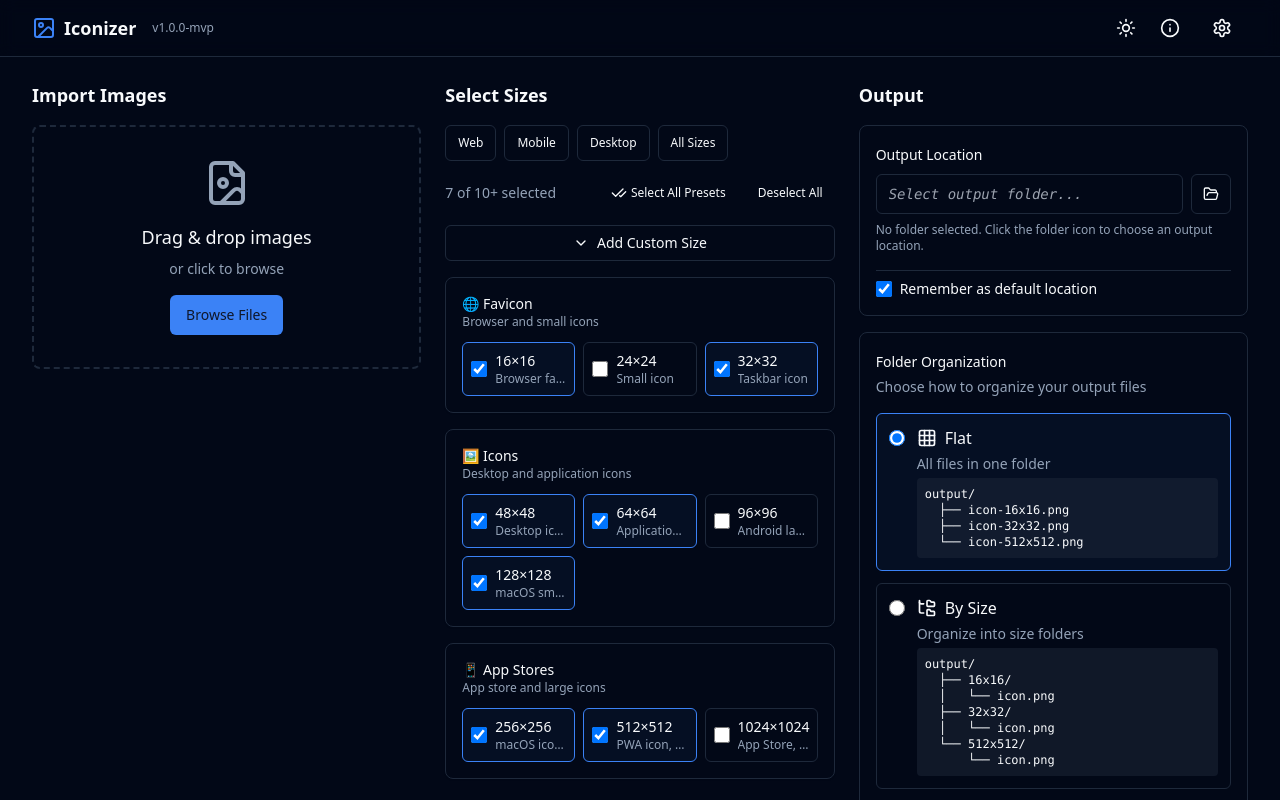
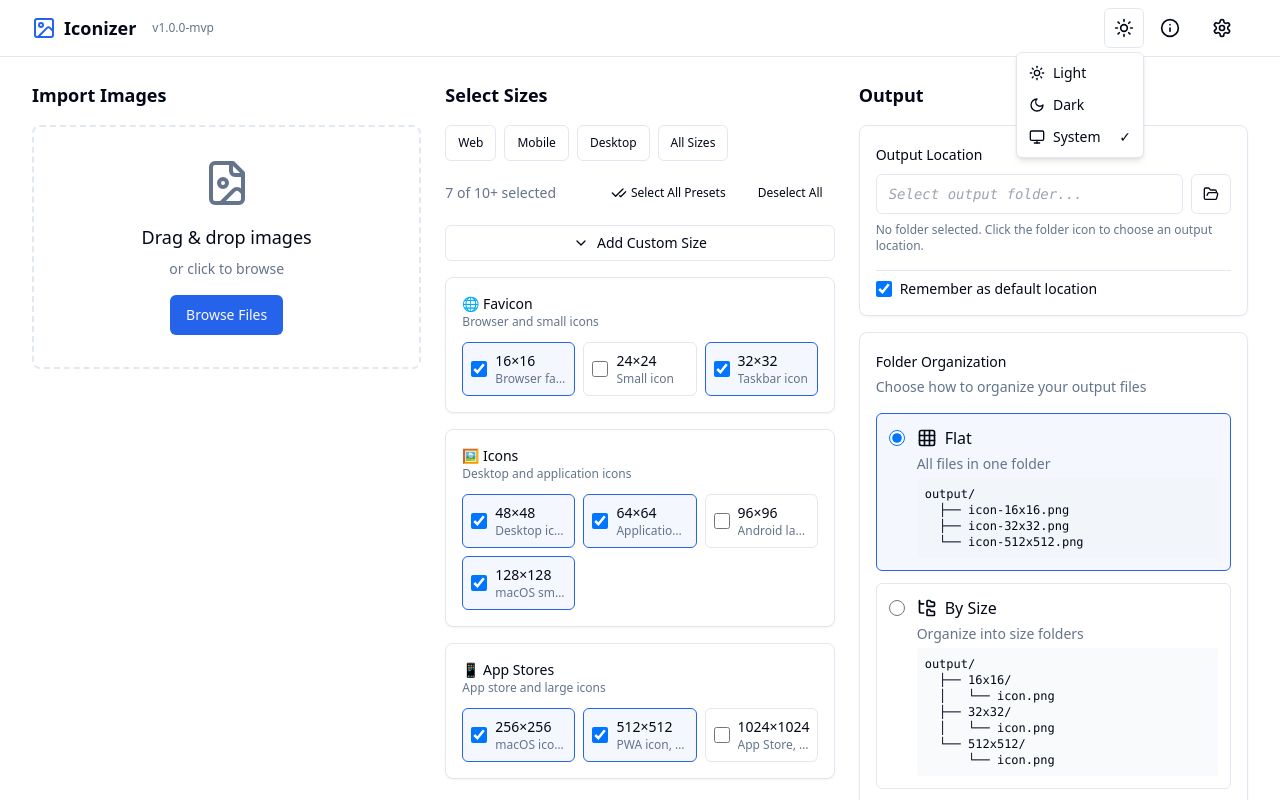
Before and after one commit to Dream-Pixels-Forge/iconizer, a React (Vite) app: page / in a window 1280 px wide. Both pictures are taken after a click on the button 1126 px from the left and 28 px from the top of the page. Shown: the top 800 px of the page. Built offline with nearby package versions, Linux system fonts and the light colour scheme.

Commit message:
feat: add enhanced theme system with dropdown toggle (Milestone 7)

```diff
--- a/package.json
+++ b/package.json
@@ -23,6 +23,7 @@
     "prepare": "husky"
   },
   "dependencies": {
+    "@radix-ui/react-dropdown-menu": "^2.1.16",
     "@tauri-apps/api": "^2.0.0",
     "@tauri-apps/plugin-dialog": "^2.0.0",
     "@tauri-apps/plugin-fs": "^2.0.0",
--- a/src/App.tsx
+++ b/src/App.tsx
@@ -1,15 +1,14 @@
 import { useState } from 'react';
-import { Moon, Sun, Image as ImageIcon, Settings, Info } from 'lucide-react';
+import { Image as ImageIcon, Settings, Info } from 'lucide-react';
 import DropZone from './components/import/DropZone';
 import SizeSelector from './components/configure/SizeSelector';
 import FormatSelector from './components/configure/FormatSelector';
 import PresetConfigurations from './components/configure/PresetConfigurations';
 import OutputPanel from './components/output/OutputPanel';
 import SettingsPanel from './components/settings/SettingsPanel';
-import { useTheme } from './hooks/useTheme';
+import ThemeToggle from './components/ui/ThemeToggle';
 
 function App() {
-  const { theme, setTheme } = useTheme();
   const [showSettings, setShowSettings] = useState(false);
   const [showAbout, setShowAbout] = useState(false);
 
@@ -25,13 +24,7 @@ function App() {
           </div>
 
           <div className="flex items-center gap-2">
-            <button
-              onClick={() => setTheme(theme === 'dark' ? 'light' : 'dark')}
-              className="inline-flex h-9 w-9 items-center justify-center rounded-md text-sm font-medium transition-colors hover:bg-accent hover:text-accent-foreground"
-              aria-label="Toggle theme"
-            >
-              {theme === 'dark' ? <Sun className="h-5 w-5" /> : <Moon className="h-5 w-5" />}
-            </button>
+            <ThemeToggle />
 
             <button
               onClick={() => setShowAbout(true)}
--- /dev/null
+++ b/src/components/ui/ThemeToggle.tsx
@@ -0,0 +1,54 @@
+import { Moon, Sun, Monitor } from 'lucide-react';
+import { useSettingsStore } from '../../stores/settingsStore';
+import { Button } from '../ui/button';
+import {
+  DropdownMenu,
+  DropdownMenuContent,
+  DropdownMenuItem,
+  DropdownMenuTrigger,
+} from '../ui/dropdown-menu';
+import { cn } from '../../lib/utils';
+
+interface ThemeToggleProps {
+  className?: string;
+}
+
+/**
+ * ThemeToggle component - Quick theme selection dropdown
+ */
+export default function ThemeToggle({ className }: ThemeToggleProps) {
+  const { theme: storedTheme, setTheme } = useSettingsStore();
+
+  return (
+    <DropdownMenu>
+      <DropdownMenuTrigger asChild>
+        <Button
+          variant="outline"
+          size="icon"
+          className={cn('relative', className)}
+          aria-label="Toggle theme"
+        >
+          <Sun className="h-5 w-5 rotate-0 scale-100 transition-all dark:-rotate-90 dark:scale-0" />
+          <Moon className="absolute h-5 w-5 rotate-90 scale-0 transition-all dark:rotate-0 dark:scale-100" />
+        </Button>
+      </DropdownMenuTrigger>
+      <DropdownMenuContent align="end">
+        <DropdownMenuItem onClick={() => setTheme('light')}>
+          <Sun className="mr-2 h-4 w-4" />
+          <span>Light</span>
+          {storedTheme === 'light' && <span className="ml-auto">✓</span>}
+        </DropdownMenuItem>
+        <DropdownMenuItem onClick={() => setTheme('dark')}>
+          <Moon className="mr-2 h-4 w-4" />
+          <span>Dark</span>
+          {storedTheme === 'dark' && <span className="ml-auto">✓</span>}
+        </DropdownMenuItem>
+        <DropdownMenuItem onClick={() => setTheme('system')}>
+          <Monitor className="mr-2 h-4 w-4" />
+          <span>System</span>
+          {storedTheme === 'system' && <span className="ml-auto">✓</span>}
+        </DropdownMenuItem>
+      </DropdownMenuContent>
+    </DropdownMenu>
+  );
+}
--- /dev/null
+++ b/src/components/ui/dropdown-menu.tsx
@@ -0,0 +1,185 @@
+import * as React from 'react';
+import * as DropdownMenuPrimitive from '@radix-ui/react-dropdown-menu';
+import { Check, ChevronRight, Circle } from 'lucide-react';
+
+import { cn } from '../../lib/utils';
+
+const DropdownMenu = DropdownMenuPrimitive.Root;
+
+const DropdownMenuTrigger = DropdownMenuPrimitive.Trigger;
+
+const DropdownMenuGroup = DropdownMenuPrimitive.Group;
+
+const DropdownMenuPortal = DropdownMenuPrimitive.Portal;
+
+const DropdownMenuSub = DropdownMenuPrimitive.Sub;
+
+const DropdownMenuRadioGroup = DropdownMenuPrimitive.RadioGroup;
+
+const DropdownMenuSubTrigger = React.forwardRef<
+  React.ElementRef<typeof DropdownMenuPrimitive.SubTrigger>,
+  React.ComponentPropsWithoutRef<typeof DropdownMenuPrimitive.SubTrigger> & {
+    inset?: boolean;
+  }
+>(({ className, inset, children, ...props }, ref) => (
+  <DropdownMenuPrimitive.SubTrigger
+    ref={ref}
+    className={cn(
+      'flex cursor-default select-none items-center rounded-sm px-2 py-1.5 text-sm outline-none focus:bg-accent data-[state=open]:bg-accent',
+      inset && 'pl-8',
+      className
+    )}
+    {...props}
+  >
+    {children}
+    <ChevronRight className="ml-auto h-4 w-4" />
+  </DropdownMenuPrimitive.SubTrigger>
+));
+DropdownMenuSubTrigger.displayName = DropdownMenuPrimitive.SubTrigger.displayName;
+
+const DropdownMenuSubContent = React.forwardRef<
+  React.ElementRef<typeof DropdownMenuPrimitive.SubContent>,
+  React.ComponentPropsWithoutRef<typeof DropdownMenuPrimitive.SubContent>
+>(({ className, ...props }, ref) => (
+  <DropdownMenuPrimitive.SubContent
+    ref={ref}
+    className={cn(
+      'z-50 min-w-[8rem] overflow-hidden rounded-md border bg-popover p-1 text-popover-foreground shadow-lg data-[state=open]:animate-in data-[state=closed]:animate-out data-[state=closed]:fade-out-0 data-[state=open]:fade-in-0 data-[state=closed]:zoom-out-95 data-[state=open]:zoom-in-95 data-[side=bottom]:slide-in-from-top-2 data-[side=left]:slide-in-from-right-2 data-[side=right]:slide-in-from-left-2 data-[side=top]:slide-in-from-bottom-2',
+      className
+    )}
+    {...props}
+  />
+));
+DropdownMenuSubContent.displayName = DropdownMenuPrimitive.SubContent.displayName;
+
+const DropdownMenuContent = React.forwardRef<
+  React.ElementRef<typeof DropdownMenuPrimitive.Content>,
+  React.ComponentPropsWithoutRef<typeof DropdownMenuPrimitive.Content>
+>(({ className, sideOffset = 4, ...props }, ref) => (
+  <DropdownMenuPrimitive.Portal>
+    <DropdownMenuPrimitive.Content
+      ref={ref}
+      sideOffset={sideOffset}
+      className={cn(
+        'z-50 min-w-[8rem] overflow-hidden rounded-md border bg-popover p-1 text-popover-foreground shadow-md data-[state=open]:animate-in data-[state=closed]:animate-out data-[state=closed]:fade-out-0 data-[state=open]:fade-in-0 data-[state=closed]:zoom-out-95 data-[state=open]:zoom-in-95 data-[side=bottom]:slide-in-from-top-2 data-[side=left]:slide-in-from-right-2 data-[side=right]:slide-in-from-left-2 data-[side=top]:slide-in-from-bottom-2',
+        className
+      )}
+      {...props}
+    />
+  </DropdownMenuPrimitive.Portal>
+));
+DropdownMenuContent.displayName = DropdownMenuPrimitive.Content.displayName;
+
+const DropdownMenuItem = React.forwardRef<
+  React.ElementRef<typeof DropdownMenuPrimitive.Item>,
+  React.ComponentPropsWithoutRef<typeof DropdownMenuPrimitive.Item> & {
+    inset?: boolean;
+  }
+>(({ className, inset, ...props }, ref) => (
+  <DropdownMenuPrimitive.Item
+    ref={ref}
+    className={cn(
+      'relative flex cursor-default select-none items-center rounded-sm px-2 py-1.5 text-sm outline-none transition-colors focus:bg-accent focus:text-accent-foreground data-[disabled]:pointer-events-none data-[disabled]:opacity-50',
+      inset && 'pl-8',
+      className
+    )}
+    {...props}
+  />
+));
+DropdownMenuItem.displayName = DropdownMenuPrimitive.Item.displayName;
+
+const DropdownMenuCheckboxItem = React.forwardRef<
+  React.ElementRef<typeof DropdownMenuPrimitive.CheckboxItem>,
+  React.ComponentPropsWithoutRef<typeof DropdownMenuPrimitive.CheckboxItem>
+>(({ className, children, checked, ...props }, ref) => (
+  <DropdownMenuPrimitive.CheckboxItem
+    ref={ref}
+    className={cn(
+      'relative flex cursor-default select-none items-center rounded-sm py-1.5 pl-8 pr-2 text-sm outline-none transition-colors focus:bg-accent focus:text-accent-foreground data-[disabled]:pointer-events-none data-[disabled]:opacity-50',
+      className
+    )}
+    checked={checked}
+    {...props}
+  >
+    <span className="absolute left-2 flex h-3.5 w-3.5 items-center justify-center">
+      <DropdownMenuPrimitive.ItemIndicator>
+        <Check className="h-4 w-4" />
+      </DropdownMenuPrimitive.ItemIndicator>
+    </span>
+    {children}
+  </DropdownMenuPrimitive.CheckboxItem>
+));
+DropdownMenuCheckboxItem.displayName = DropdownMenuPrimitive.CheckboxItem.displayName;
+
+const DropdownMenuRadioItem = React.forwardRef<
+  React.ElementRef<typeof DropdownMenuPrimitive.RadioItem>,
+  React.ComponentPropsWithoutRef<typeof DropdownMenuPrimitive.RadioItem>
+>(({ className, children, ...props }, ref) => (
+  <DropdownMenuPrimitive.RadioItem
+    ref={ref}
+    className={cn(
+      'relative flex cursor-default select-none items-center rounded-sm py-1.5 pl-8 pr-2 text-sm outline-none transition-colors focus:bg-accent focus:text-accent-foreground data-[disabled]:pointer-events-none data-[disabled]:opacity-50',
+      className
+    )}
+    {...props}
+  >
+    <span className="absolute left-2 flex h-3.5 w-3.5 items-center justify-center">
+      <DropdownMenuPrimitive.ItemIndicator>
+        <Circle className="h-2 w-2 fill-current" />
+      </DropdownMenuPrimitive.ItemIndicator>
+    </span>
+    {children}
+  </DropdownMenuPrimitive.RadioItem>
+));
+DropdownMenuRadioItem.displayName = DropdownMenuPrimitive.RadioItem.displayName;
+
+const DropdownMenuLabel = React.forwardRef<
+  React.ElementRef<typeof DropdownMenuPrimitive.Label>,
+  React.ComponentPropsWithoutRef<typeof DropdownMenuPrimitive.Label> & {
+    inset?: boolean;
+  }
+>(({ className, inset, ...props }, ref) => (
+  <DropdownMenuPrimitive.Label
+    ref={ref}
+    className={cn('px-2 py-1.5 text-sm font-semibold', inset && 'pl-8', className)}
+    {...props}
+  />
+));
+DropdownMenuLabel.displayName = DropdownMenuPrimitive.Label.displayName;
+
+const DropdownMenuSeparator = React.forwardRef<
+  React.ElementRef<typeof DropdownMenuPrimitive.Separator>,
+  React.ComponentPropsWithoutRef<typeof DropdownMenuPrimitive.Separator>
+>(({ className, ...props }, ref) => (
+  <DropdownMenuPrimitive.Separator
+    ref={ref}
+    className={cn('-mx-1 my-1 h-px bg-muted', className)}
+    {...props}
+  />
+));
+DropdownMenuSeparator.displayName = DropdownMenuPrimitive.Separator.displayName;
+
+const DropdownMenuShortcut = ({ className, ...props }: React.HTMLAttributes<HTMLSpanElement>) => {
+  return (
+    <span className={cn('ml-auto text-xs tracking-widest opacity-60', className)} {...props} />
+  );
+};
+DropdownMenuShortcut.displayName = 'DropdownMenuShortcut';
+
+export {
+  DropdownMenu,
+  DropdownMenuTrigger,
+  DropdownMenuContent,
+  DropdownMenuItem,
+  DropdownMenuCheckboxItem,
+  DropdownMenuRadioItem,
+  DropdownMenuLabel,
+  DropdownMenuSeparator,
+  DropdownMenuShortcut,
+  DropdownMenuGroup,
+  DropdownMenuPortal,
+  DropdownMenuSub,
+  DropdownMenuSubContent,
+  DropdownMenuSubTrigger,
+  DropdownMenuRadioGroup,
+};
```
Also changed, not shown: 1 other file (tests, documents, lock files or other folders).
